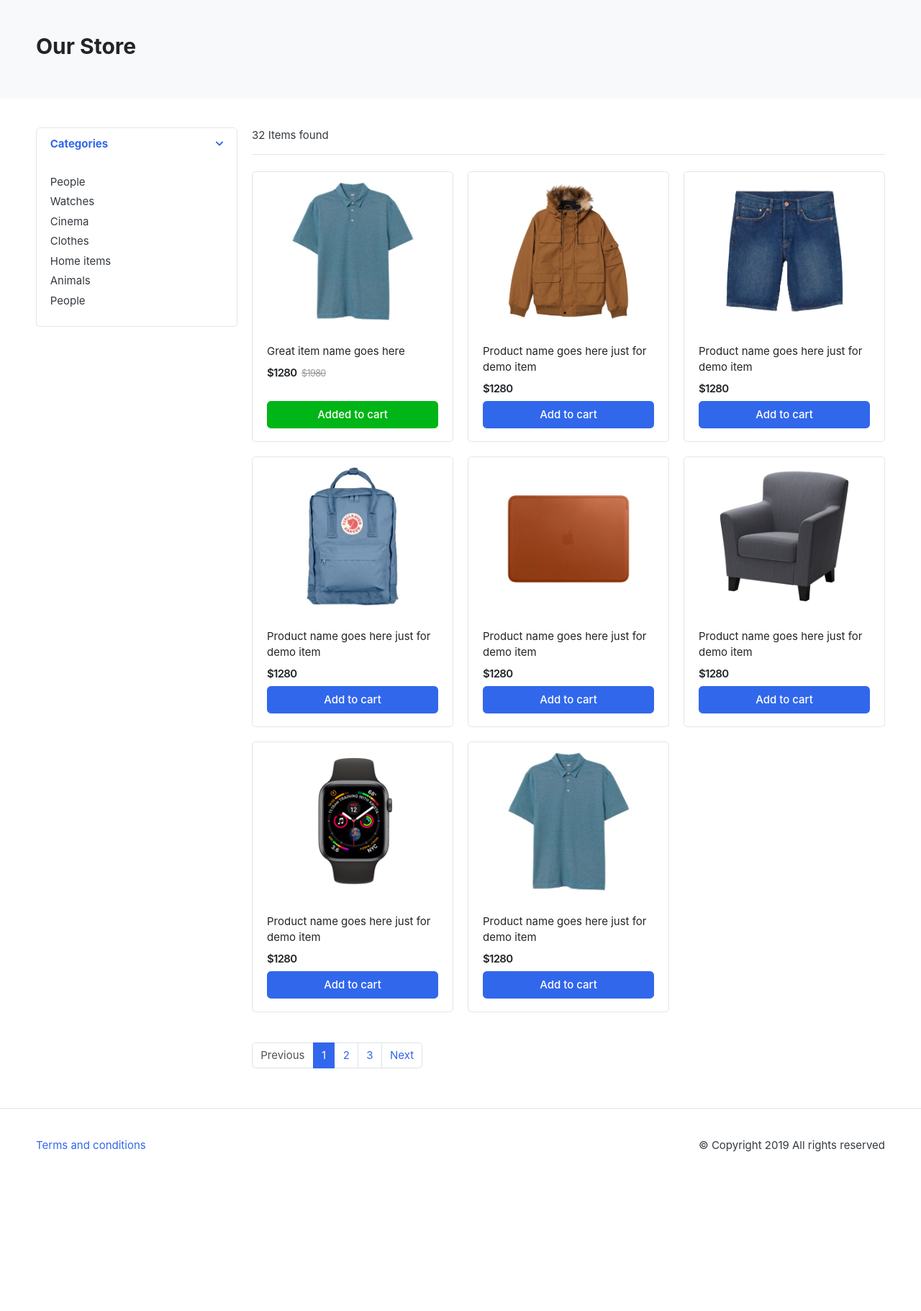
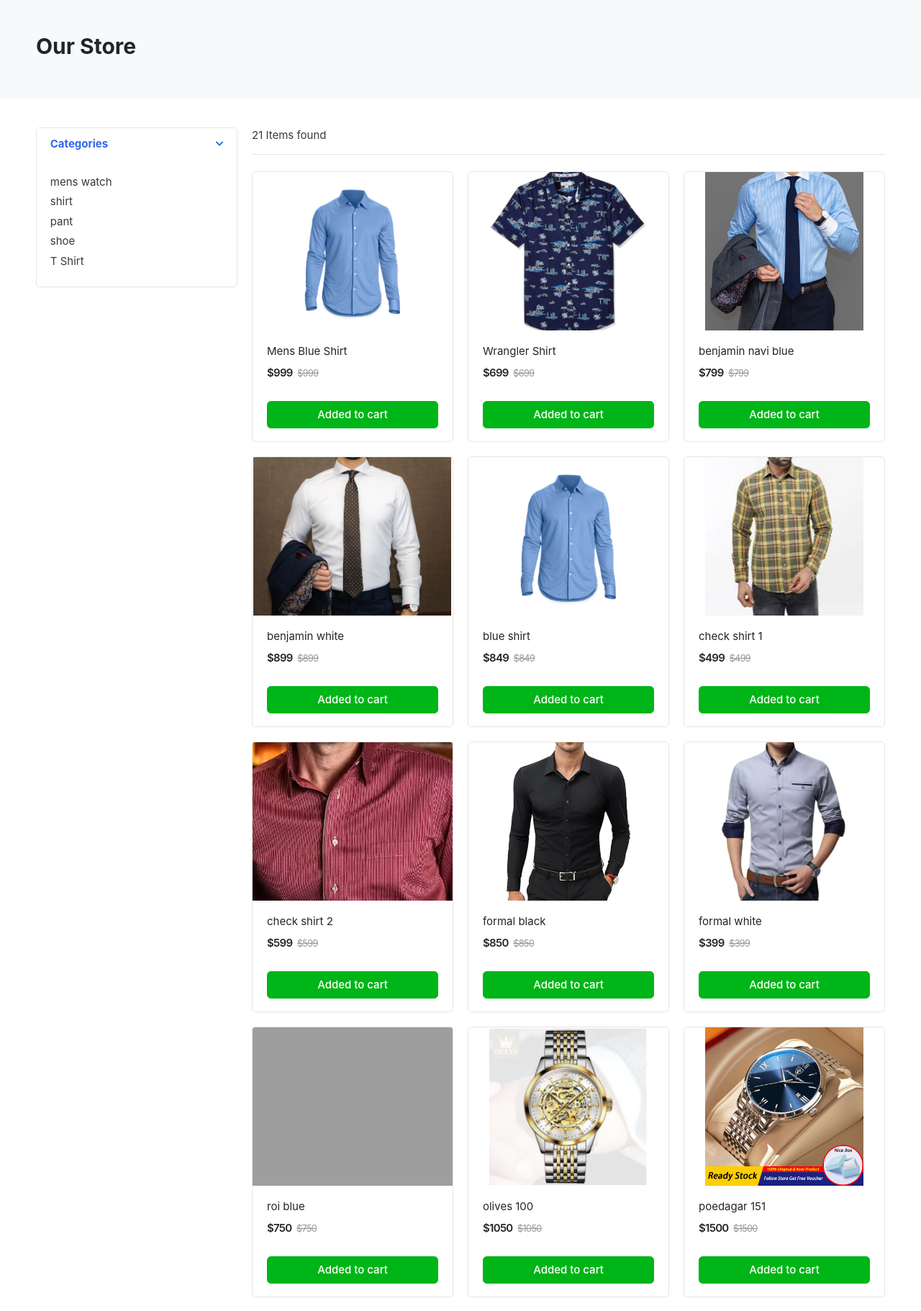
Before and after one commit to shahoraiar/Django, a Django app: page /store/ in a window 1280 px wide. Shown: the part 88-1909 px from the top of the page at 72% size. Before the commit the page ends 1688 px from the top, so only its background shows below. Run offline with Django 4.2, Linux system fonts and the light colour scheme; data comes from the database, SQL or seed files in the repository; some libraries are stand-ins or nearby versions; some web fonts are replaced; grey boxes are pictures that could not be loaded.

Commit message:
second commit

```diff
--- a/Django_Mart/store/templates/store/store.html
+++ b/Django_Mart/store/templates/store/store.html
@@ -32,13 +32,11 @@
 			<div class="card-body">
 
 				<ul class="list-menu">
-				<li><a href="#">People  </a></li>
-				<li><a href="#">Watches </a></li>
-				<li><a href="#">Cinema  </a></li>
-				<li><a href="#">Clothes  </a></li>
-				<li><a href="#">Home items </a></li>
-				<li><a href="#">Animals</a></li>
-				<li><a href="#">People </a></li>
+
+				{% for c in categories %}
+					<li><a href="#">{{c.category_name}}  </a></li>
+				{% endfor %}
+
 				</ul>
 
 			</div> <!-- card-body.// -->
@@ -52,157 +50,35 @@
 
 <header class="border-bottom mb-4 pb-3">
 		<div class="form-inline">
-			<span class="mr-md-auto">32 Items found </span>
+			<span class="mr-md-auto">{{products|length}} Items found </span>
 
 		</div>
 </header><!-- sect-heading -->
 
 <div class="row">
+	{% for p in products %}
+
+
 	<div class="col-md-4">
 		<figure class="card card-product-grid">
 			<div class="img-wrap">
 
-				<img src="{% static 'images/items/1.jpg' %}">
+				<img src="{{p.image.url}}">
 
 			</div> <!-- img-wrap.// -->
 			<figcaption class="info-wrap">
 				<div class="fix-height">
-					<a href="./product-detail.html" class="title">Great item name goes here</a>
+					<a href="./product-detail.html" class="title">{{p.product_name}}</a>
 					<div class="price-wrap mt-2">
-						<span class="price">$1280</span>
-						<del class="price-old">$1980</del>
+						<span class="price">${{p.price}}</span>
+						<del class="price-old">${{p.price}}</del>
 					</div> <!-- price-wrap.// -->
 				</div>
 				<a href="#" class="btn btn-block btn-success">Added to cart </a>
 			</figcaption>
 		</figure>
 	</div> <!-- col.// -->
-
-	<div class="col-md-4">
-		<figure class="card card-product-grid">
-			<div class="img-wrap">
-				<img src="images/items/2.jpg">
-
-			</div> <!-- img-wrap.// -->
-			<figcaption class="info-wrap">
-				<div class="fix-height">
-					<a href="./product-detail.html" class="title">Product name goes here just for demo item</a>
-					<div class="price-wrap mt-2">
-						<span class="price">$1280</span>
-					</div> <!-- price-wrap.// -->
-				</div>
-				<a href="#" class="btn btn-block btn-primary">Add to cart </a>
-			</figcaption>
-		</figure>
-	</div> <!-- col.// -->
-
-	<div class="col-md-4">
-		<figure class="card card-product-grid">
-			<div class="img-wrap">
-				<img src="images/items/3.jpg">
-
-			</div> <!-- img-wrap.// -->
-			<figcaption class="info-wrap">
-				<div class="fix-height">
-					<a href="./product-detail.html" class="title">Product name goes here just for demo item</a>
-					<div class="price-wrap mt-2">
-						<span class="price">$1280</span>
-					</div> <!-- price-wrap.// -->
-				</div>
-				<a href="#" class="btn btn-block btn-primary">Add to cart </a>
-			</figcaption>
-		</figure>
-	</div> <!-- col.// -->
-
-	<div class="col-md-4">
-		<figure class="card card-product-grid">
-			<div class="img-wrap">
-				<img src="images/items/4.jpg">
-
-			</div> <!-- img-wrap.// -->
-			<figcaption class="info-wrap">
-				<div class="fix-height">
-					<a href="./product-detail.html" class="title">Product name goes here just for demo item</a>
-					<div class="price-wrap mt-2">
-						<span class="price">$1280</span>
-					</div> <!-- price-wrap.// -->
-				</div>
-				<a href="#" class="btn btn-block btn-primary">Add to cart </a>
-			</figcaption>
-		</figure>
-	</div> <!-- col.// -->
-
-	<div class="col-md-4">
-		<figure class="card card-product-grid">
-			<div class="img-wrap">
-				<img src="images/items/5.jpg">
-
-			</div> <!-- img-wrap.// -->
-			<figcaption class="info-wrap">
-				<div class="fix-height">
-					<a href="./product-detail.html" class="title">Product name goes here just for demo item</a>
-					<div class="price-wrap mt-2">
-						<span class="price">$1280</span>
-					</div> <!-- price-wrap.// -->
-				</div>
-				<a href="#" class="btn btn-block btn-primary">Add to cart </a>
-			</figcaption>
-		</figure>
-	</div> <!-- col.// -->
-
-	<div class="col-md-4">
-		<figure class="card card-product-grid">
-			<div class="img-wrap">
-				<img src="images/items/6.jpg">
-
-			</div> <!-- img-wrap.// -->
-			<figcaption class="info-wrap">
-				<div class="fix-height">
-					<a href="./product-detail.html" class="title">Product name goes here just for demo item</a>
-					<div class="price-wrap mt-2">
-						<span class="price">$1280</span>
-					</div> <!-- price-wrap.// -->
-				</div>
-				<a href="#" class="btn btn-block btn-primary">Add to cart </a>
-			</figcaption>
-		</figure>
-	</div> <!-- col.// -->
-
-	<div class="col-md-4">
-		<figure class="card card-product-grid">
-			<div class="img-wrap">
-				<img src="images/items/7.jpg">
-
-			</div> <!-- img-wrap.// -->
-			<figcaption class="info-wrap">
-				<div class="fix-height">
-					<a href="./product-detail.html" class="title">Product name goes here just for demo item</a>
-					<div class="price-wrap mt-2">
-						<span class="price">$1280</span>
-					</div> <!-- price-wrap.// -->
-				</div>
-				<a href="#" class="btn btn-block btn-primary">Add to cart </a>
-			</figcaption>
-		</figure>
-	</div> <!-- col.// -->
-
-	<div class="col-md-4">
-		<figure class="card card-product-grid">
-			<div class="img-wrap">
-				<img src="images/items/1.jpg">
-
-			</div> <!-- img-wrap.// -->
-			<figcaption class="info-wrap">
-				<div class="fix-height">
-					<a href="./product-detail.html" class="title">Product name goes here just for demo item</a>
-					<div class="price-wrap mt-2">
-						<span class="price">$1280</span>
-					</div> <!-- price-wrap.// -->
-				</div>
-				<a href="#" class="btn btn-block btn-primary">Add to cart </a>
-			</figcaption>
-		</figure>
-	</div> <!-- col.// -->
+	{% endfor %}
 </div> <!-- row end.// -->
 
 
--- a/Django_Mart/store/urls.py
+++ b/Django_Mart/store/urls.py
@@ -2,6 +2,6 @@ from django.urls import path
 from .import views
 
 urlpatterns = [
-    path('',views.store , name='store'),
-    path('product_details/',views.product_detail , name='product_details')
+    path('',views.store , name='store'), #store
+    path('product-details/',views.product_detail , name='product-details')
 ]
--- a/Django_Mart/store/views.py
+++ b/Django_Mart/store/views.py
@@ -1,9 +1,13 @@
 from django.shortcuts import render
-
+from category.models import Product , Category
 # Create your views here.
 
 def store(request) :
-    return render(request , 'store/store.html')
+    product = Product.objects.filter(is_available = True)
+    # print(product)
+    category = Category.objects.all()
+    # print(category)
+    return render(request , 'store/store.html' , {'products' : product , 'categories' : category})
 
 def product_detail(request) :
     return render(request , 'store/product-detail.html')
--- a/Django_Mart/templates/index.html
+++ b/Django_Mart/templates/index.html
@@ -30,7 +30,7 @@
 <div class="row">
 	<div class="col-md-3">
 		<div class="card card-product-grid">
-			<a href="./product-detail.html" class="img-wrap"> <img src="images/items/1.jpg"> </a>
+			<a href="./product-detail.html" class="img-wrap"> <img src="media/photos/products/Great-Tshirt.jpg"> </a>
 			<figcaption class="info-wrap">
 				<a href="./product-detail.html" class="title">Just another product name</a>
 				<div class="price mt-1">$179.00</div> <!-- price-wrap.// -->
```
